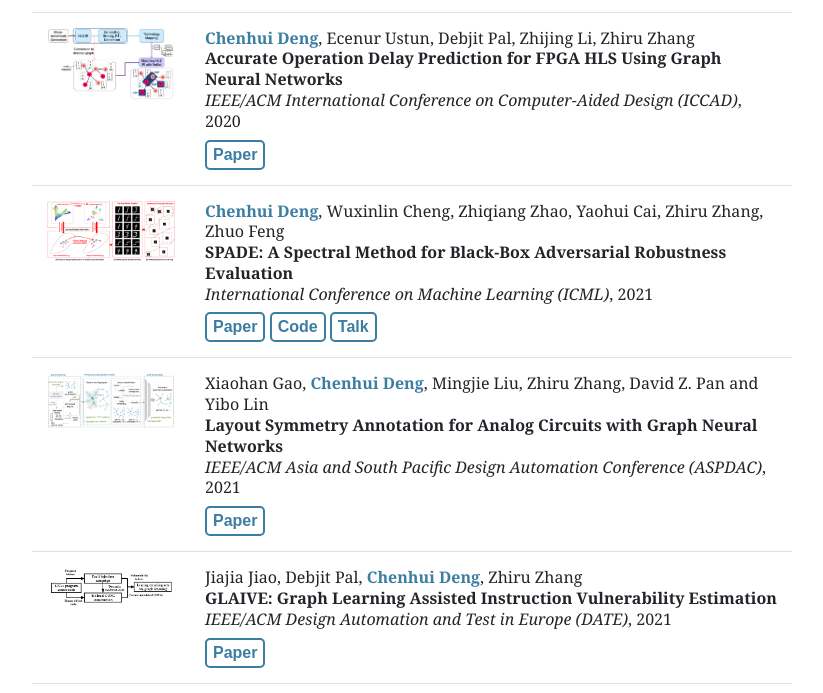
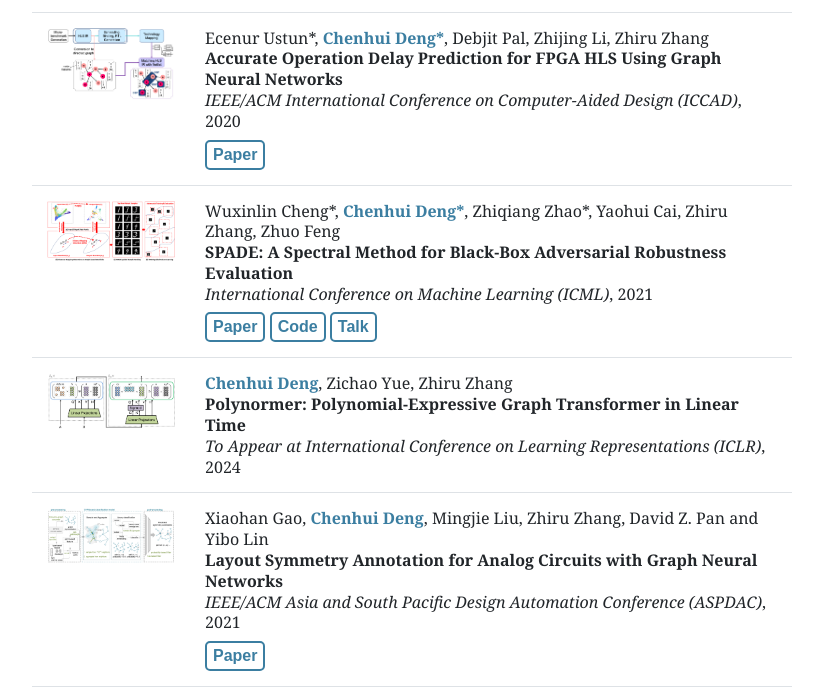
Before and after one commit to Chenhui1016/Chenhui1016.github.io, a plain HTML site: page index.html in a window 1280 px wide. Shown: the part 1271-1964 px from the top of the page, without its empty margins (228-1051 px from the left). Drawn offline with nearby package versions, Linux system fonts and the light colour scheme.

Commit message:
add polynormer

```diff
--- a/index.html
+++ b/index.html
@@ -53,7 +53,7 @@
         I am a final-year Ph.D. candidate in the School of Electrical and Computer Engineering (ECE) at Cornell University.
         Moreover, I am a member of <a href="http://www.csl.cornell.edu">Computer Systems Laboratory (CSL)</a>
         and supervised by <a href="http://www.csl.cornell.edu/~zhiruz/">Prof. Zhiru Zhang</a>.
-        My research goal is to solve real-world problems on large-scale graph-structured data, specifically including circuit problems in chip design. My research area is in the interdisciplinary field of Machine Learning, Spectral Graph Theory,  Electronic Design Automation, and Very Large-Scale Integration.
+        My research goal is to solve real-world problems on large-scale graph-structured data, specifically including circuit problems in chip design. My research area is in the interdisciplinary field of Machine Learning, Spectral Graph Theory,  Electronic Design Automation, and VLSI.
     </p>
     <p>
         <span class="contact-title">Email</span> cd574@cornell.edu <br />
@@ -72,7 +72,7 @@
             </tr>
             <tr>
               <td>
-                <span class="contact-title">2022-08</span> Thrilled to share that I have won the prestigious and highly competitive 2022 Qualcomm Innovation Fellowship! There are only 19 teams winning the award out of 100+ teams in North America this year. <br />
+                <span class="contact-title">2022-08</span> Thrilled to share that I have won the prestigious and highly competitive 2022 Qualcomm Innovation Fellowship! There are only 19 teams winning the award out of 132 teams in North America this year. <br />
                 <div class="link">
                   <a class="btn btn-primary outline" href="https://www.qualcomm.com/research/university-relations/innovation-fellowship/winners" target="_blank">Full list of winners</a>
                   <a class="btn btn-primary outline" href="https://news.cornell.edu/stories/2022/09/students-win-qualcomm-fellowship-machine-learning-project" target="_blank">Coverage on Cornell News</a>
@@ -129,7 +129,7 @@
         <tr>
           <td class="tn-td"><img src="DSP.png" class="tn-img" alt="" /></td>
           <td>
-              <div class="author"> <span class="me">Chenhui Deng</span>, Ecenur Ustun, Debjit Pal, Zhijing Li, Zhiru Zhang </div>
+              <div class="author"> Ecenur Ustun*, <span class="me">Chenhui Deng*</span>, Debjit Pal, Zhijing Li, Zhiru Zhang </div>
             <div class="title">Accurate Operation Delay Prediction for FPGA HLS Using Graph Neural Networks </div>
             <div class="journal">
               <span class="journal-title">IEEE/ACM International Conference on Computer-Aided Design (ICCAD)</span>,
@@ -144,7 +144,7 @@
         <tr>
           <td class="tn-td"><img src="SPADE.png" class="tn-img" alt="" /></td>
           <td>
-              <div class="author"> <span class="me">Chenhui Deng</span>, Wuxinlin Cheng, Zhiqiang Zhao, Yaohui Cai, Zhiru Zhang, Zhuo Feng </div>
+              <div class="author"> Wuxinlin Cheng*, <span class="me">Chenhui Deng*</span>, Zhiqiang Zhao*, Yaohui Cai, Zhiru Zhang, Zhuo Feng </div>
             <div class="title">SPADE: A Spectral Method for Black-Box Adversarial Robustness Evaluation </div>
             <div class="journal">
               <span class="journal-title">International Conference on Machine Learning (ICML)</span>,
@@ -154,6 +154,18 @@
               <a class="btn btn-primary outline" href="https://arxiv.org/abs/2102.03716" target="_blank">Paper</a>
               <a class="btn btn-primary outline" href="https://github.com/spade-metric/SPADE" target="_blank">Code</a>
               <a class="btn btn-primary outline" href="https://slideslive.com/38958957" target="_blank">Talk</a>
+            </div>
+          </td>
+        </tr>
+
+        <tr>
+          <td class="tn-td"><img src="Polynormer.png" class="tn-img" alt="" /></td>
+          <td>
+              <div class="author"> <span class="me">Chenhui Deng</span>, Zichao Yue, Zhiru Zhang </div>
+            <div class="title">Polynormer: Polynomial-Expressive Graph Transformer in Linear Time </div>
+            <div class="journal">
+              <span class="journal-title">To Appear at International Conference on Learning Representations (ICLR)</span>,
+              <span class="journal-year">2024</span>
             </div>
           </td>
         </tr>
```
Also changed, not shown: Polynormer.png (added).
